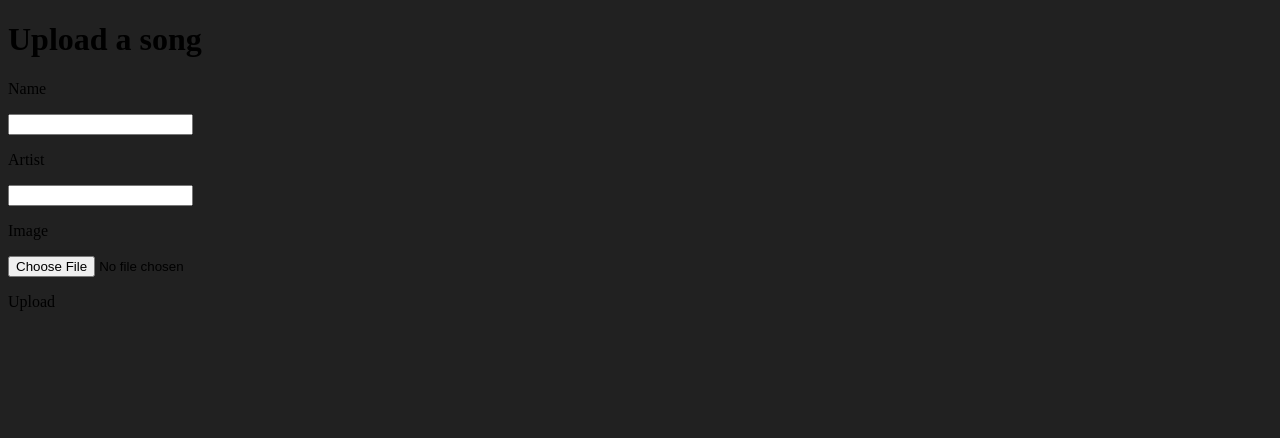
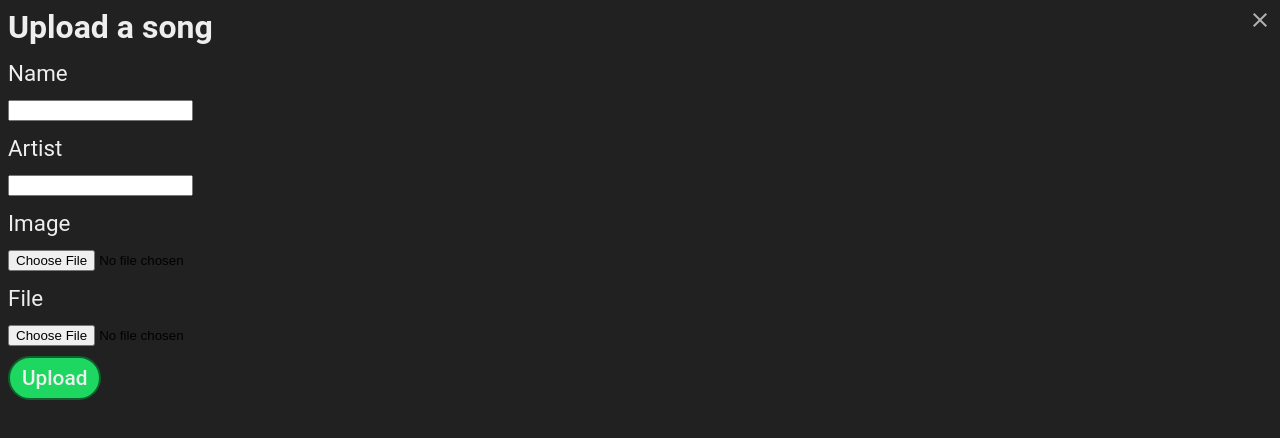
Before and after one commit to staxhinho/Bobify, a plain HTML site: page html/songupload.html in a window 1280 px wide. Drawn offline with Linux system fonts and the light colour scheme.

Commit message:
Tried to make upload songs work but it will be for later

```diff
--- a/css/music-player.css
+++ b/css/music-player.css
@@ -1,5 +1,5 @@
 #music-player{
-    display: none;
+    display: flex;
     flex-direction: column;
     align-items: center;
     justify-content: center;
--- a/css/music-playlist.css
+++ b/css/music-playlist.css
@@ -1,7 +1,5 @@
-
-
 #music-playlist{
-    display: flex;
+    display: none;
     flex-direction: column;
     align-items: center;
     justify-content: space-between;
--- a/css/songupload.css
+++ b/css/songupload.css
@@ -2,4 +2,46 @@ html {
     background-color: #212121;
     margin: 0px;
     padding: 0px;
+    font-family: "Roboto", sans-serif;
 }
+
+h1 {
+    color: #eee;
+}
+
+p {
+    color: #eee;
+    font-size: 1.4rem;
+    margin: 14px 0px 14px 0px;
+}
+
+.top {
+    display: flex;
+    align-items: start;
+    justify-content: space-between;
+}
+
+.top h1 {
+    margin: 0px;
+}
+
+.close {
+    display: flex;
+    justify-content: right;
+}
+
+#upload {
+    border: 2px solid #0c612c;
+    background-color: #1ed760;
+    border-radius: 25px;
+    width: fit-content;
+    margin-top: 10px;
+}
+
+#upload p {
+    text-decoration: none;
+    color: #eee;
+    margin: 8px 12px 8px 12px;
+    font-size: 1.3rem;
+    font-weight: 500;
+}
--- a/html/songupload.html
+++ b/html/songupload.html
@@ -8,13 +8,24 @@
     <title>Bobify</title>
 </head>
 <body>
-    <h1>Upload a song</h1>
+    <div class="top">
+        <h1>Upload a song</h1>
+        <div class="close">
+            <a href="../index.html"><img src="../img/buttons/close-btn.svg" alt="Close"></a>
+        </div>
+    </div>
     <p>Name</p>
-    <input type="text">
+    <input type="text" id="song-name">
     <p>Artist</p>
-    <input type="text">
+    <input type="text" id="song-artist">
     <p>Image</p>
-    <input type="file" name="" id="">
-    <p>Upload</p>
+    <input type="file" name="" id="song-thumb">
+    <p>File</p>
+    <p id="test"></p>
+    <input type="file" name="" id="song-mp3">
+    <div id="upload" onclick="UploadSong()">
+        <p>Upload</p>
+    </div>
+    <script src="../js/upload-song.js" defer></script>
 </body>
 </html>
--- /dev/null
+++ b/js/upload-song.js
@@ -0,0 +1,31 @@
+let songName = document.getElementById("song-name");
+let songArtist = document.getElementById("song-artist");
+let songThumb = document.getElementById("song-thumb");
+let songFile = document.getElementById("song-mp3");
+let testbox = document.getElementById("test");
+
+
+
+fetch("../json/musics.json")
+    .then(response => response.json())
+    .then(data => {
+        musicList = data;
+    })
+    .catch(error => console.error("Error loading music list:", error));
+
+function UploadSong() {
+    /*if (!songName.value || !songArtist.value || !songThumb.files.length || !songFile.files.length) {
+        alert("Please fill in all fields!");
+        return;
+    }*/
+
+    let newSong = {
+        name: songName.value,
+        //artist: songArtist.value,
+        //img: URL.createObjectURL(songThumb.files[0]), // Temporary image URL
+        //src: URL.createObjectURL(songFile.files[0])   // Temporary audio URL
+    };
+
+    musicList.push(newSong);
+    console.log("Song uploaded:", newSong);
+}
```
Also changed, not shown: index.html (+1 -1 lines), img/buttons/close-btn.svg (added).
